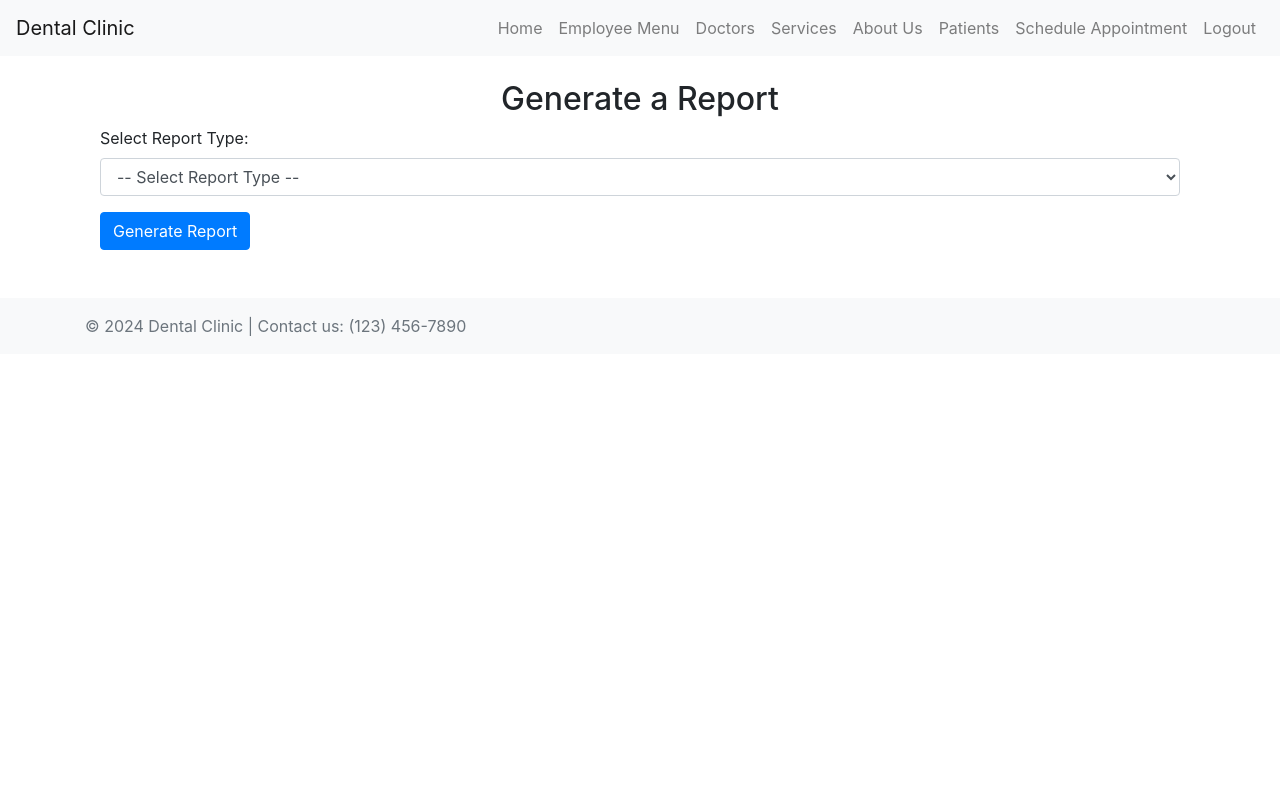
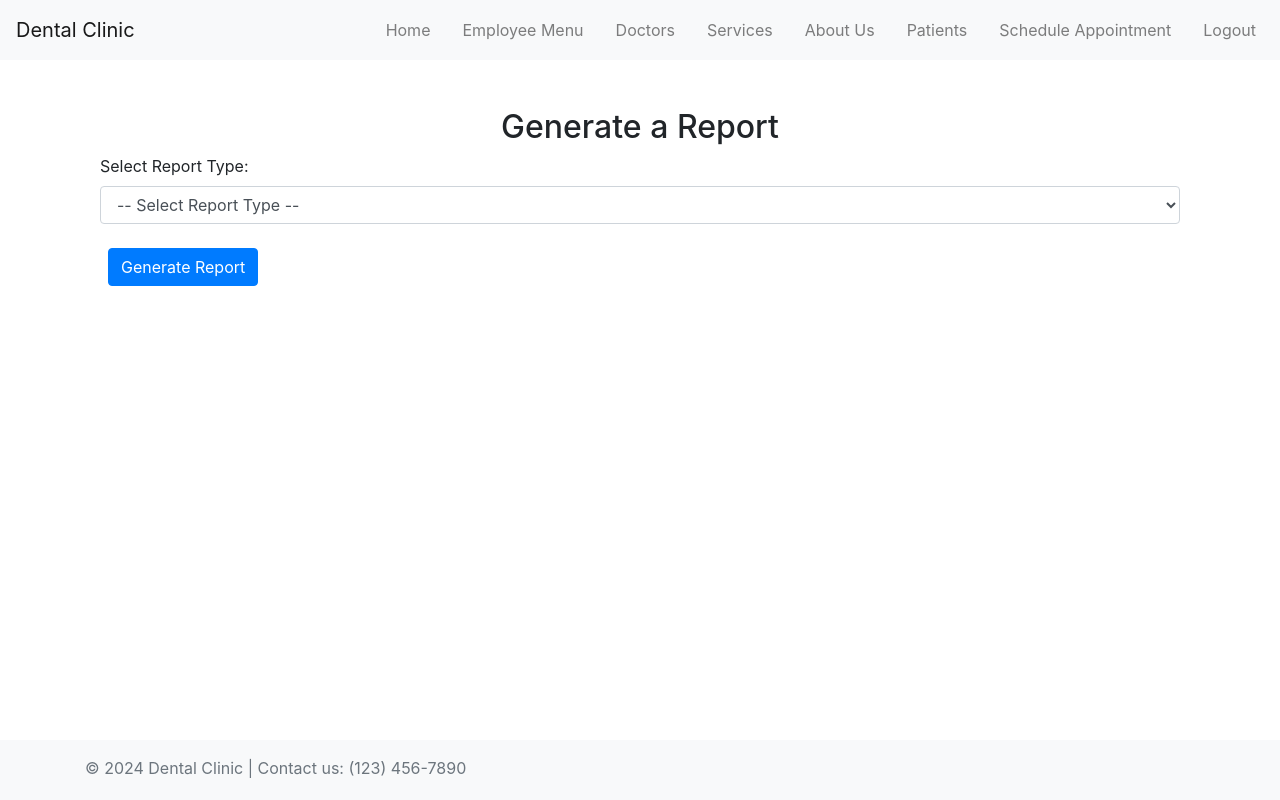
Before and after one commit to filippov112/dental_clinic, a Django app: page /reports/ in a window 1280 px wide. Run offline with Django 5.2, Linux system fonts and the light colour scheme; the visitor is signed in with stand-in values (Sample User, id 1); data that the repository does not hold is empty; some libraries are stand-ins or nearby versions.

Commit message:
Правки, исправления

```diff
--- a/dental_clinic/clinic/static/clinic/css/styles.css
+++ b/dental_clinic/clinic/static/clinic/css/styles.css
@@ -1,4 +1,28 @@
 /* styles.css */
+body#body {
+    min-height:100vh;
+}
+#body>.container {
+    min-height: calc(100vh - 120px);
+    margin-top:0 !important;
+    margin-bottom:0 !important;
+    padding-top:1.5rem;
+    padding-bottom:1.5rem;
+}
+nav.navbar, footer.footer {
+    height:60px;
+    margin-top:0 !important;
+    margin-bottom:0 !important;
+}
+
+#navbarNav {
+    background-color:#f8f9fa!important;
+    z-index: 100;
+}
+#navbarNav .nav-link {
+    padding-left:1.5rem;
+}
+
 
 table {
     margin-top: 20px;
@@ -11,3 +35,7 @@ table {
 .btn-sm {
     padding: 0.3rem 0.6rem;
 }
+
+.mt-4 .btn {
+    margin:.5rem !important;
+}
--- a/dental_clinic/clinic/templates/clinic/base.html
+++ b/dental_clinic/clinic/templates/clinic/base.html
@@ -22,7 +22,7 @@
     {% block extra_css %}
     {% endblock %}
 </head>
-<body>
+<body id="body">
     <!-- Navbar -->
     <nav class="navbar navbar-expand-lg navbar-light bg-light">
         <a class="navbar-brand" href="{% url 'home' %}">Dental Clinic</a>
--- a/dental_clinic/clinic/views.py
+++ b/dental_clinic/clinic/views.py
@@ -260,7 +260,7 @@ def render_pdf(url_template, contexto):
         False,
         options={'encoding': "utf-8", },
         configuration=pdfkit.configuration(wkhtmltopdf=settings.WKHTMLTOPDF_PATH),
-        css=settings.STATIC_ROOT + "/../mainapp/static/reports/css/reports.css"
+        css=settings.STATIC_ROOT + "/../clinic/static/reports/css/reports.css"
     )
 
 
@@ -318,8 +318,10 @@ def report_generation(request):
     Handles the selection and generation of various reports.
     """
     if request.method == 'POST':
+        mon = request.POST.get('month', '1900-01')
+        mon = '1900-01' if mon == '' else mon
         post = {
-            'month': datetime.strptime(request.POST.get('month', '1900-01'), '%Y-%m'),
+            'month': datetime.strptime(mon, '%Y-%m'),
             'report_type': request.POST.get('report_type', ''),
             'doctor': request.POST.get('doctor', None)
         }
--- a/dental_clinic/dental_clinic/settings.py
+++ b/dental_clinic/dental_clinic/settings.py
@@ -79,7 +79,7 @@ DATABASES = {
         'ENGINE': 'django.db.backends.postgresql',
         'NAME': 'dental_clinic_db',
         'USER': 'postgres',
-        'PASSWORD': '12345678',
+        'PASSWORD': '3347',
         'HOST': 'localhost',
         'PORT': '5432',
     }
```
Also changed, not shown: dental_clinic/clinic/static/reports/css/reports.css (added, +25 -0 lines).
